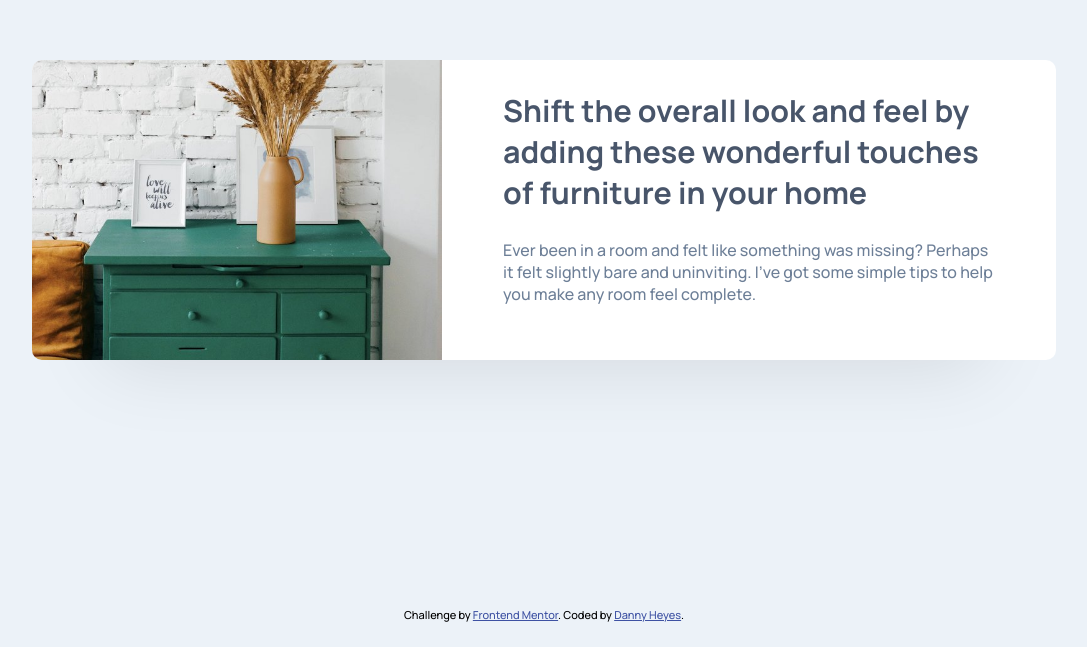
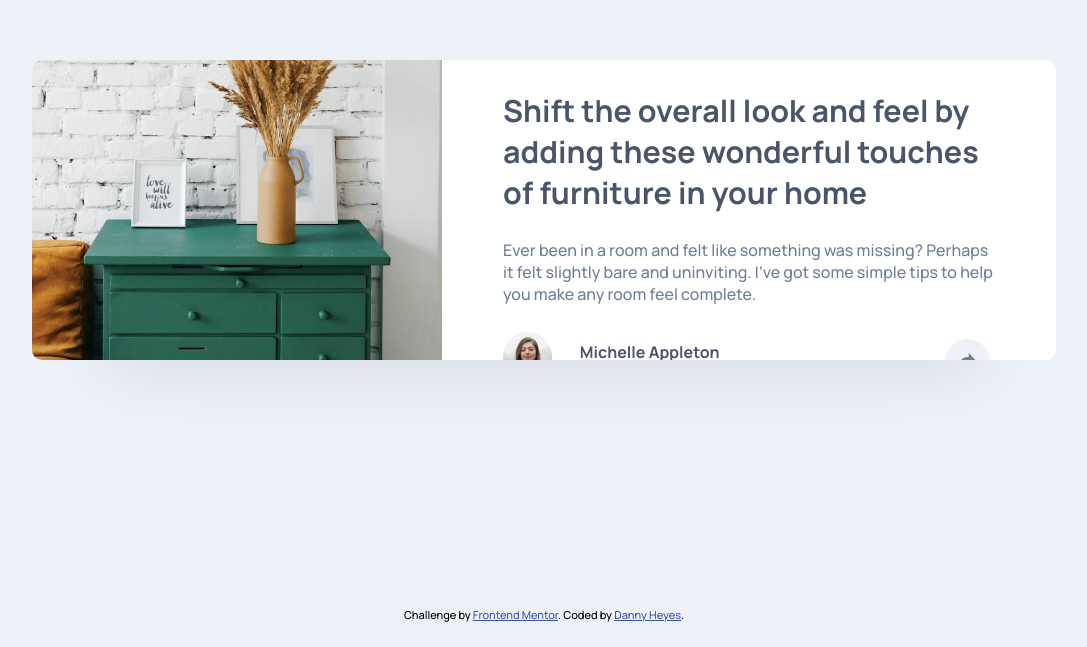
Before and after one commit to DannyHeyes/article-preview-challenge, a plain HTML site: page index.html in a window 1280 px wide. Shown: the part 153-800 px from the top of the page, without its empty margins (96-1183 px from the left). Drawn offline with Linux system fonts and the light colour scheme.

Commit message:
position remove

```diff
--- a/style.css
+++ b/style.css
@@ -237,11 +237,6 @@ body {
     left: 50%;
   }
 
-  .name{
-    position: relative;
-    top: 30%;
-  }
-
   .name p {
     font-size: 1rem;
     position: relative;
```
